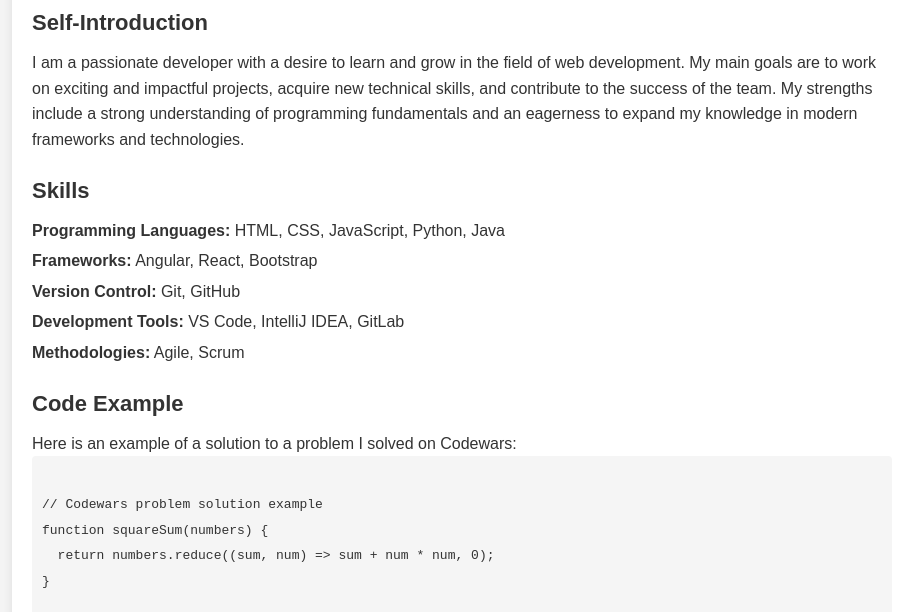
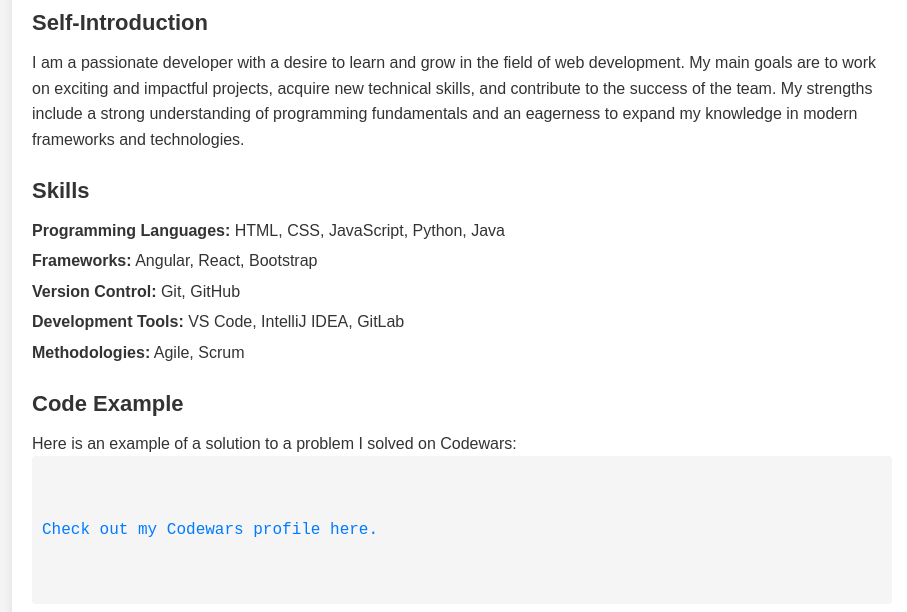
Before and after one commit to eka8888/rsschool-cv, a plain HTML site: page index.html in a window 1280 px wide. Shown: the part 188-800 px from the top of the page, without its empty margins (178-1085 px from the left). Drawn offline with Linux system fonts and the light colour scheme.

Commit message:
add changes

```diff
--- a/index.html
+++ b/index.html
@@ -44,13 +44,7 @@
             <h2>Code Example</h2>
             <p>Here is an example of a solution to a problem I solved on Codewars:</p>
             <pre>
-<code>
-// Codewars problem solution example
-function squareSum(numbers) {
-  return numbers.reduce((sum, num) => sum + num * num, 0);
-}
-</code>
-      </pre>
+
             <p><a href="https://www.codewars.com/users/yourCodewarsUsername">Check out my Codewars profile here.</a></p>
         </section>
 
```
